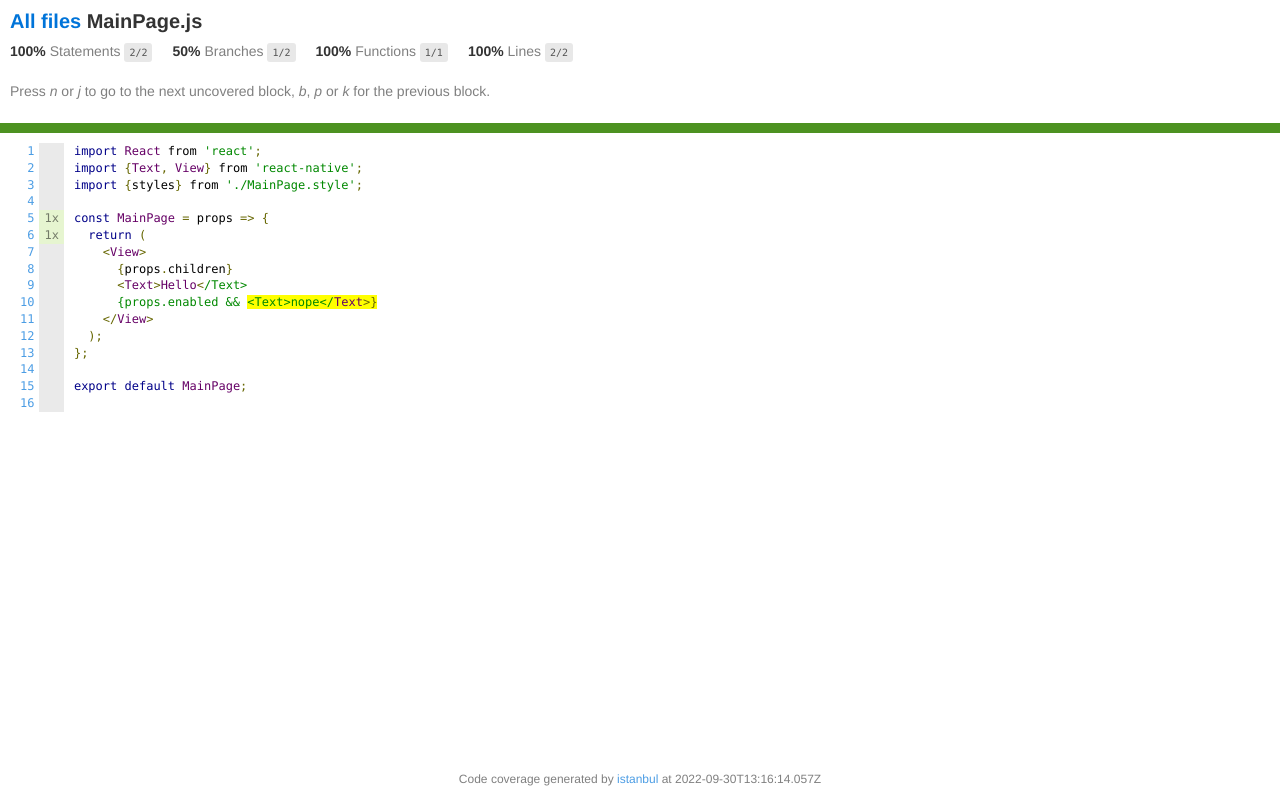
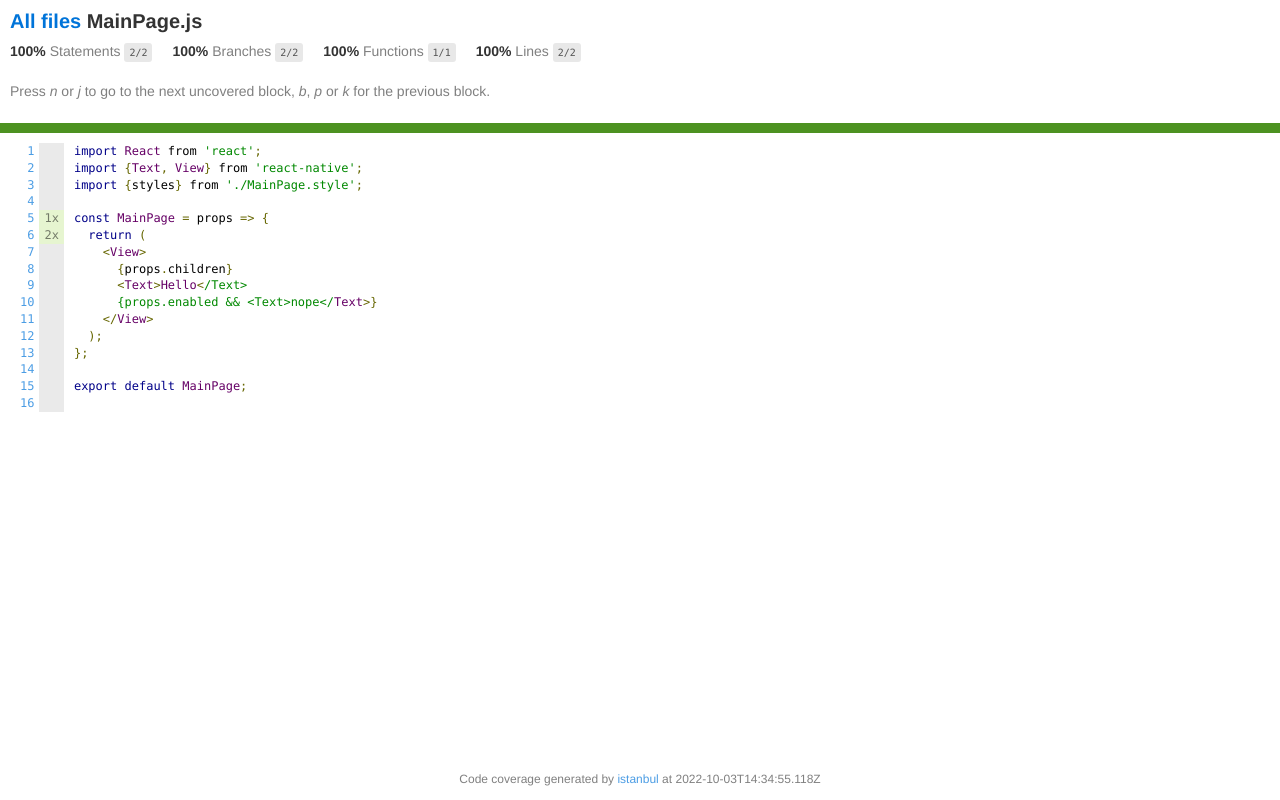
Before and after one commit to crejer/cicd-test, a plain HTML site: page MainPage.js.html in a window 1280 px wide. Drawn offline with Linux system fonts and the light colour scheme.

Commit message:
Deploying to gh-pages from @ crejer/cicd-test@0274a4ff352e9f252b1a3e05a4534752587d508d 🚀

```diff
--- a/MainPage.js.html
+++ b/MainPage.js.html
@@ -30,9 +30,9 @@
 
 
             <div class='fl pad1y space-right2'>
-                <span class="strong">50% </span>
+                <span class="strong">100% </span>
                 <span class="quiet">Branches</span>
-                <span class='fraction'>1/2</span>
+                <span class='fraction'>2/2</span>
             </div>
 
 
@@ -83,7 +83,7 @@
 <span class="cline-any cline-neutral">&nbsp;</span>
 <span class="cline-any cline-neutral">&nbsp;</span>
 <span class="cline-any cline-yes">1x</span>
-<span class="cline-any cline-yes">1x</span>
+<span class="cline-any cline-yes">2x</span>
 <span class="cline-any cline-neutral">&nbsp;</span>
 <span class="cline-any cline-neutral">&nbsp;</span>
 <span class="cline-any cline-neutral">&nbsp;</span>
@@ -102,7 +102,7 @@
     &lt;View&gt;
       {props.children}
       &lt;Text&gt;Hello&lt;/Text&gt;
-      {props.enabled &amp;&amp; <span class="branch-1 cbranch-no" title="branch not covered" >&lt;Text&gt;nope&lt;/Text&gt;}</span>
+      {props.enabled &amp;&amp; &lt;Text&gt;nope&lt;/Text&gt;}
     &lt;/View&gt;
   );
 };
@@ -115,7 +115,7 @@
             <div class='footer quiet pad2 space-top1 center small'>
                 Code coverage generated by
                 <a href="https://istanbul.js.org/" target="_blank" rel="noopener noreferrer">istanbul</a>
-                at 2022-09-30T13:16:14.057Z
+                at 2022-10-03T14:34:55.118Z
             </div>
         <script src="prettify.js"></script>
         <script>
```
Also changed, not shown: MainPage.style.js.html (+1 -1 lines), index.html (+5 -5 lines).
